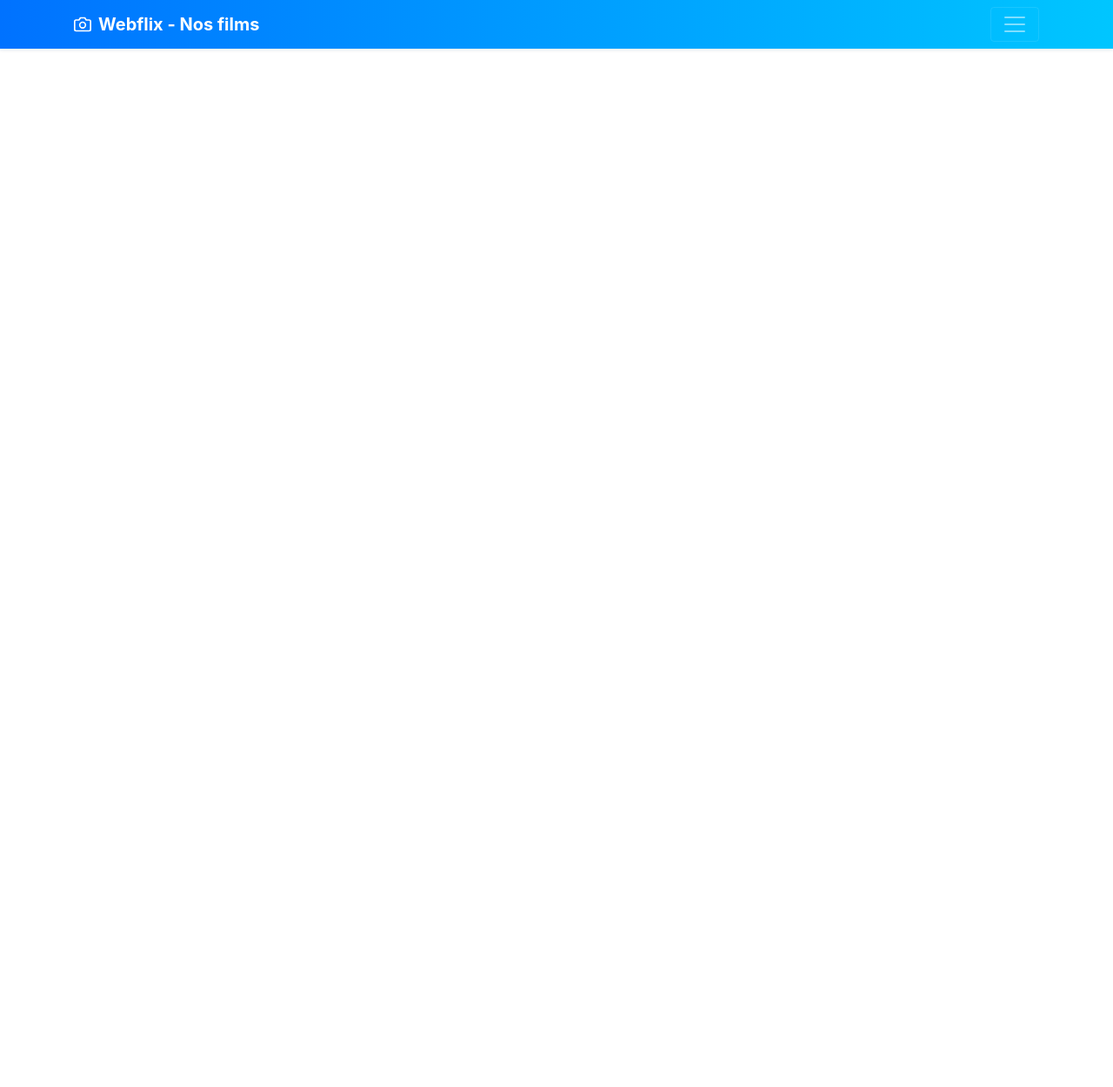
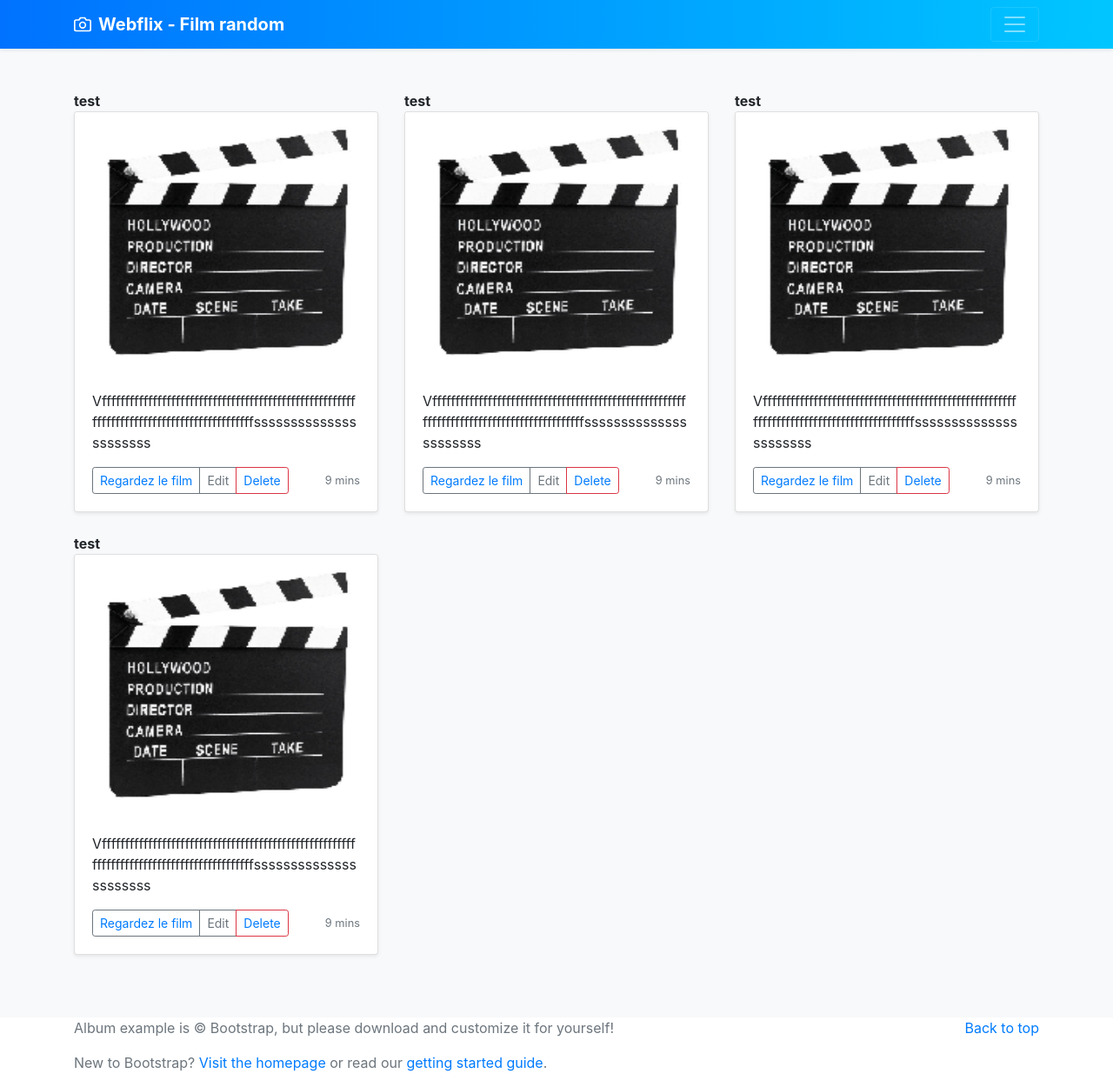
Before and after one commit to FlorentViel/Webflix, a PHP site: page /movie_random.php in a window 1280 px wide. Shown: the whole page at 87% size. Before the commit the page ends 57 px from the top, so only its background shows below. Run offline with PHP 8.4, Linux system fonts and the light colour scheme; data comes from the database, SQL or seed files in the repository.

Commit message:
finish movie_random.php and create movie_edit.php

```diff
--- a/movie_random.php
+++ b/movie_random.php
@@ -1,5 +1,60 @@
 <?php
 
-$currentPageTitle = 'Nos films';
+$currentPageTitle = 'Film random';
 
 require_once(__DIR__.'/partials/header.php');
+
+
+$query = $db->query('SELECT * FROM movie ORDER BY RAND() LIMIT 4');
+$movies = $query->fetchall();
+
+?>
+
+
+
+<div class="album py-5 bg-light">
+
+<div class="container">
+
+  <div class="row">
+  <?php
+// On affiche les films
+  foreach ($movies as $movie){
+
+
+  ?>
+
+    <div class="col-md-4">
+    <strong class ="card-text"><?php echo $movie['title']; ?></strong>
+      <div class="card mb-4 shadow-sm">
+      <img class="card-img-top" src="<?php echo $movie['cover'] ?>" alt="<?php echo $movie['title']; ?>" style ="width: auto; height: 300px;"/>
+        <div class="card-body">
+          <p class="card-text"><?php echo $movie['description']; ?></p>
+          <div class="d-flex justify-content-between align-items-center">
+            <div class="btn-group">
+              <button type="button" class="btn btn-sm btn-outline-secondary">
+              <?php echo '<a href="movie_single.php?id='.$movie['id'].'">Regardez le film</a>' ?>
+              </button>
+              <button type="button" class="btn btn-sm btn-outline-secondary">Edit</button>
+              <button type="button" class="btn btn-sm btn-outline-danger">
+              <?php echo '<a href="delete_movie.php?id='.$movie['id'].'">Delete</a>' ?>
+              </button>
+            </div>
+            <small class="text-muted">9 mins</small>
+          </div>
+        </div>
+      </div>
+    </div>
+<?php }
+?>
+  </div>
+</div>
+</div>
+
+</main>
+
+
+
+
+
+<?php require_once(__DIR__.'/partials/footer.php'); ?>
--- a/partials/header.php
+++ b/partials/header.php
@@ -36,7 +36,7 @@
               <ul class="list-unstyled">
                 <li><a href="index.php" class="text-white">Film</a></li>
                 <li><a href="add_movie.php" class="text-white">Poster un film</a></li>
-                <li><a href="#" class="text-white">Catégorie</a></li>
+                <li><a href="movie_random.php" class="text-white">Film aléatoire</a></li>
               </ul>
             </div>
             <div class="col-sm-4 offset-md-1 py-4">
```
Also changed, not shown: index.php (+0 -15 lines), movie_edit.php (added, +28 -0 lines).
